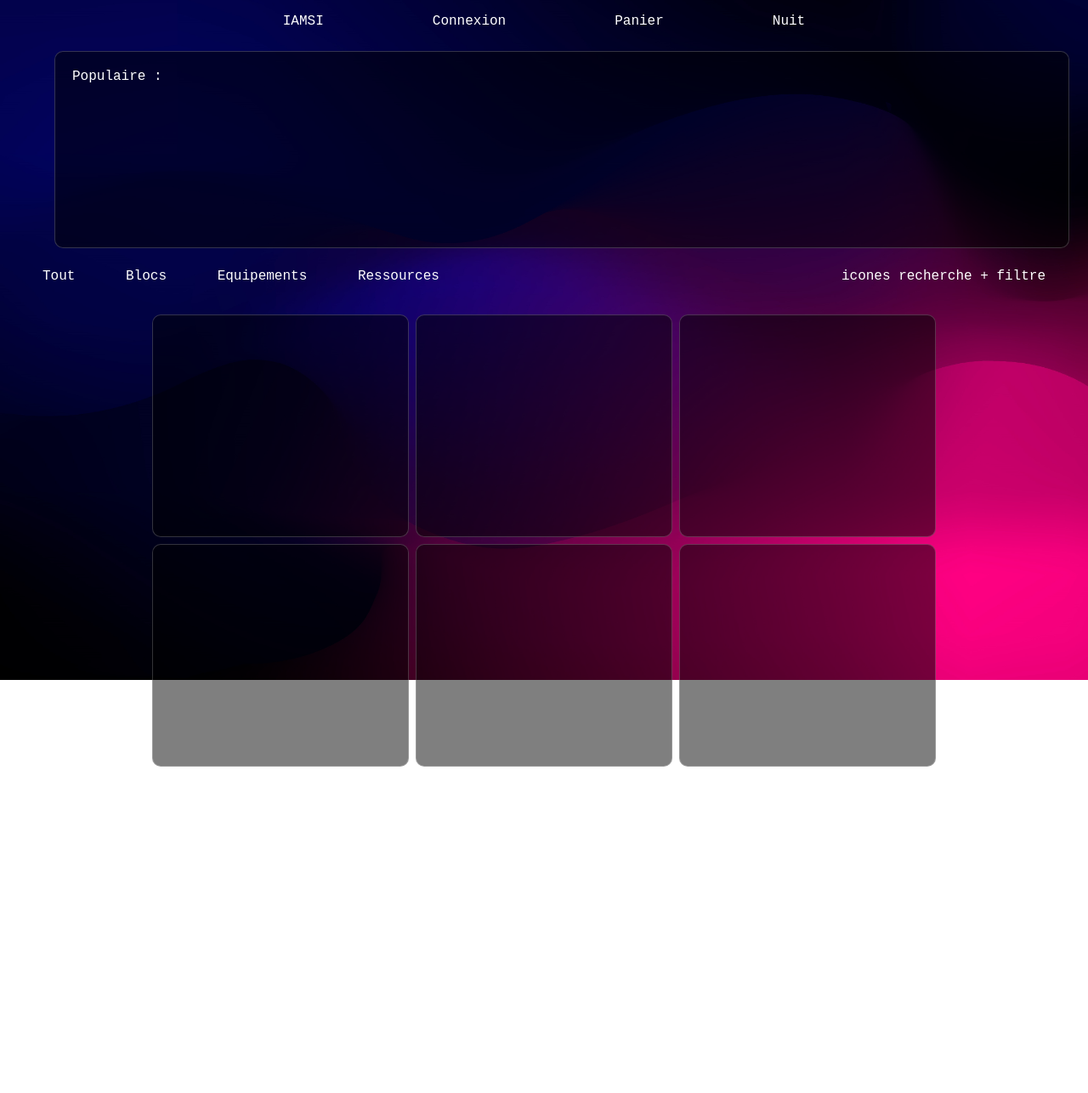
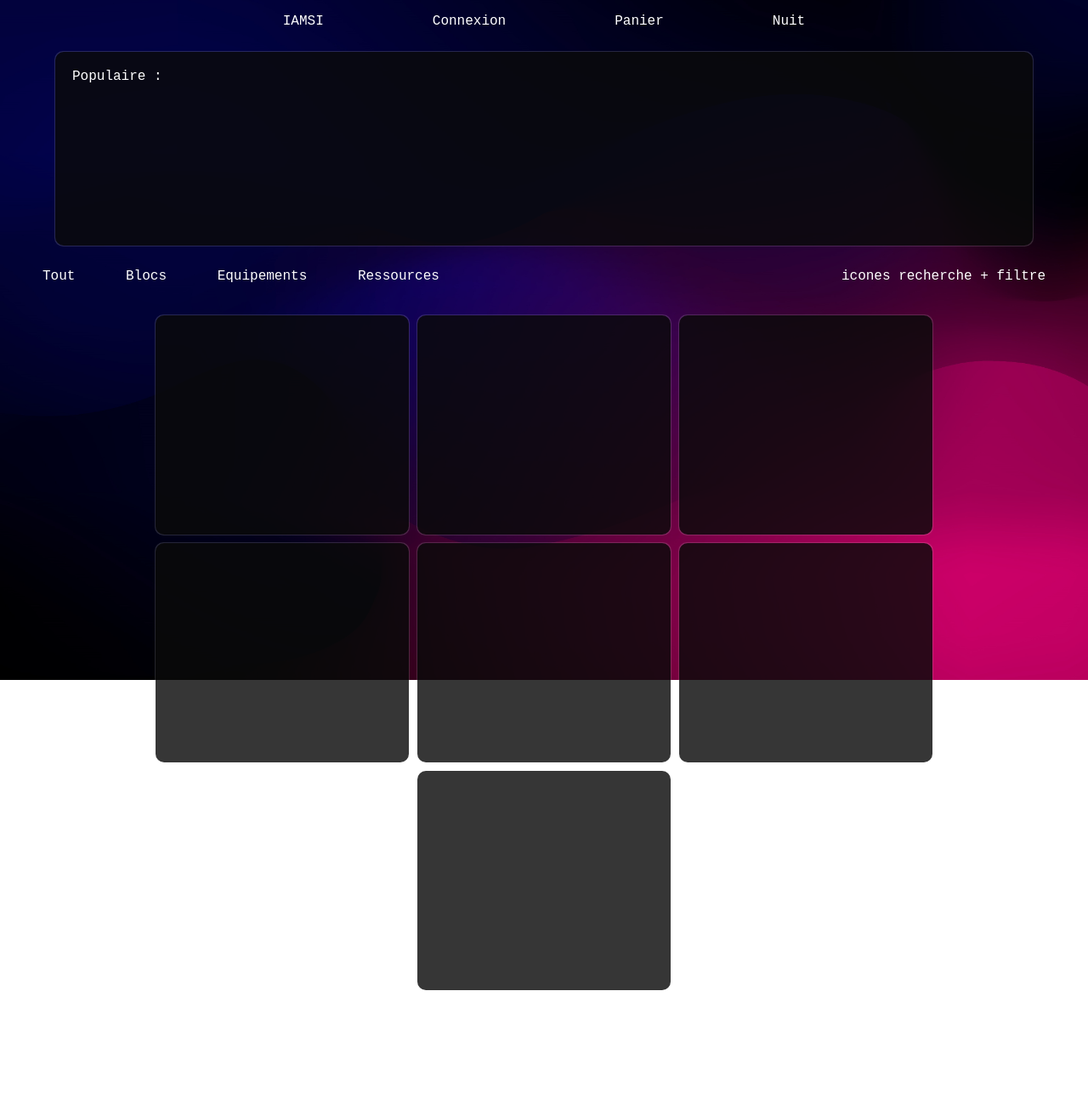
Before and after one commit to MikaChueWaye/IAMSI, a Symfony app: template templates/shop/shop.html.twig in a window 1280 px wide. Shown: the whole page at 85% size. Before the commit the page ends 902 px from the top, so only its background shows below. Run offline with Twig, Linux system fonts and the light colour scheme; the template is opened without the code that fills it, so the values that code supplies are empty; some libraries are stand-ins or nearby versions.

Commit message:
adding item cards + css and javascript effects

```diff
--- a/public/css/style.css
+++ b/public/css/style.css
@@ -1,5 +1,6 @@
 :root {
-    --background-color: rgba(0, 0, 0, 0.5);
+    --background-color: rgba(255, 255, 255, 0.15);
+    --background-content-color: rgba(0, 0, 0, 0.79);
 }
 
 * {
@@ -22,6 +23,7 @@
     background-position: center;
     z-index: -100;
     pointer-events: none;
+    filter: brightness(0.8);
 }
 
 body {
@@ -61,18 +63,25 @@ nav * {
 
 #featured {
     height: 250px;
-    /*background-color: rgba(211, 136, 136, 0.3);*/
     overflow: hidden;
 }
 
-#featured-content {
+#featured-section {
+    display: flex;
+    justify-content: center;
+    align-items: center;
     width: 90%;
-    height: calc(100% - 60px);
+    height: calc(100% - 20px);
     margin: 10px 5% 10px 5%;
-    padding: 20px;
+    /*padding: 20px;*/
     background-color: var(--background-color);
     border-radius: 10px;
-    border: 1px solid rgba(255, 255, 255, 0.2);
+    /*border: 1px solid rgba(255, 255, 255, 0.2);*/
+}
+
+#featured-content {
+    height: calc(100% - 42px);
+    padding: 20px;
 }
 
 main {
@@ -105,19 +114,74 @@ main {
 #cards {
     display: flex;
     flex-wrap: wrap;
-    max-width:922px;
+    max-width:80vw;
     gap: 8px;
     width: calc(100% - 20px);
     margin: 20px;
+    justify-content: center;
+}
+
+.item {
+    height: 260px;
+    width: 300px;
+    cursor: pointer;
+}
+
+#cards:hover > .card > .card-border {
+    opacity: 1;
 }
 
 .card {
-    height: 260px;
-    width: 300px;
     background-color: var(--background-color);
-    border: 1px solid rgba(255, 255, 255, 0.2);
     border-radius: 10px;
-    cursor: pointer;
+    position: relative;
+}
+
+.card:hover::before,
+.card:hover > .card-border{
+    opacity: 1;
+}
+
+.card::before,
+.card > .card-border{
+    border-radius: inherit;
+    content: "";
+    height: 100%;
+    left: 0;
+    position: absolute;
+    top: 0;
+    width: 100%;
+    z-index: 2;
+    opacity: 0;
+    transition: opacity 500ms;
+}
+
+.card::before {
+    background: radial-gradient(
+            800px circle at var(--mouse-x) var(--mouse-y),
+            rgba(255, 255, 255, 0.1),
+            transparent 40%
+    );
+    z-index: 3;
+}
+
+.card > .card-border {
+    background: radial-gradient(
+            500px circle at var(--mouse-x) var(--mouse-y),
+            rgba(255, 255, 255, 0.4),
+            transparent 40%
+    );
+    z-index: 1;
+}
+
+.card > .card-content {
+    height: calc(100% - 2px);
+    width: calc(100% - 2px);
+    background-color: var(--background-content-color);
+    border-radius: inherit;
+    margin: 1px;
+    position: relative;
+    z-index: 2;
 }
 
 footer {
--- /dev/null
+++ b/public/js/shop.js
@@ -0,0 +1,25 @@
+const handleOnMouseMove = e => {
+    const {currentTarget: target } = e;
+
+    const rect = target.getBoundingClientRect(),
+        x = e.clientX - rect.left,
+        y = e.clientY - rect.top;
+
+    target.style.setProperty("--mouse-x", `${x}px`);
+    target.style.setProperty("--mouse-y", `${y}px`);
+}
+
+for(const card of document.querySelectorAll(".card")) {
+    card.onmousemove = e => handleOnMouseMove(e);
+}
+
+document.getElementById("cards").onmousemove = e => {
+    for(const card of document.getElementsByClassName("card")) {
+        const rect = card.getBoundingClientRect(),
+            x = e.clientX - rect.left,
+            y = e.clientY - rect.top;
+
+        card.style.setProperty("--mouse-x", `${x}px`);
+        card.style.setProperty("--mouse-y", `${y}px`);
+    }
+}
--- a/templates/shop/shop.html.twig
+++ b/templates/shop/shop.html.twig
@@ -1,9 +1,15 @@
 {% extends "base.html.twig" %}
 {% block title %}Shop{% endblock %}
+{% block javascript %}
+<script defer type="text/javascript" src="{{ asset("js/shop.js") }}"></script>
+{% endblock %}
 {% block main %}
     <div id="featured">
-        <div id="featured-content">
-            <p id="featured-title">Populaire :</p>
+        <div id="featured-section" class="card">
+            <div class="card-border"></div>
+            <div id="featured-content" class="card-content">
+                <p id="featured-title">Populaire :</p>
+            </div>
         </div>
     </div>
     <main>
@@ -20,12 +26,34 @@
         </div>
         <div id="shop-content">
             <div id="cards">
-                <div class="card"></div>
-                <div class="card"></div>
-                <div class="card"></div>
-                <div class="card"></div>
-                <div class="card"></div>
-                <div class="card"></div>
+                <div class="card item">
+                    <div class="card-border"></div>
+                    <div class="card-content"></div>
+                </div>
+                <div class="card item">
+                    <div class="card-border"></div>
+                    <div class="card-content"></div>
+                </div>
+                <div class="card item">
+                    <div class="card-border"></div>
+                    <div class="card-content"></div>
+                </div>
+                <div class="card item">
+                    <div class="card-border"></div>
+                    <div class="card-content"></div>
+                </div>
+                <div class="card item">
+                    <div class="card-border"></div>
+                    <div class="card-content"></div>
+                </div>
+                <div class="card item">
+                    <div class="card-border"></div>
+                    <div class="card-content"></div>
+                </div>
+                <div class="card item">
+                    <div class="card-border"></div>
+                    <div class="card-content"></div>
+                </div>
             </div>
         </div>
     </main>
```
